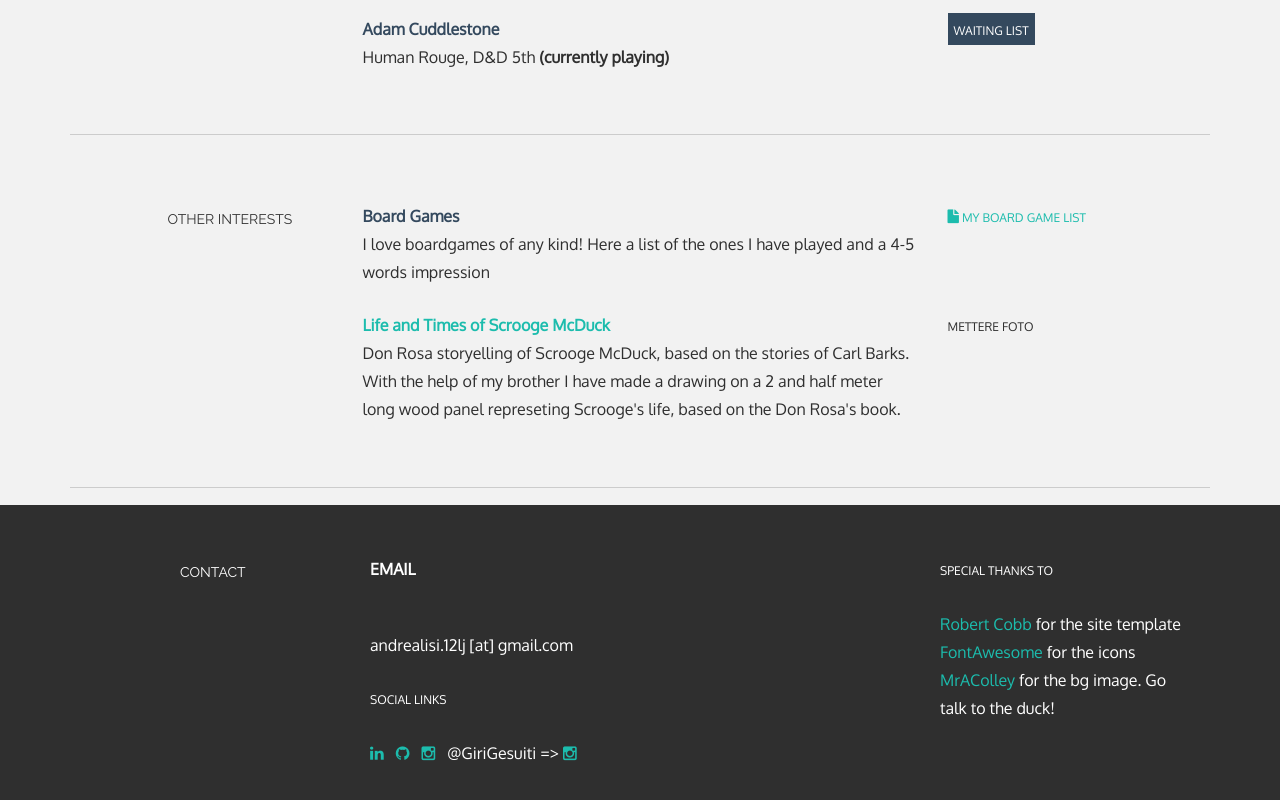
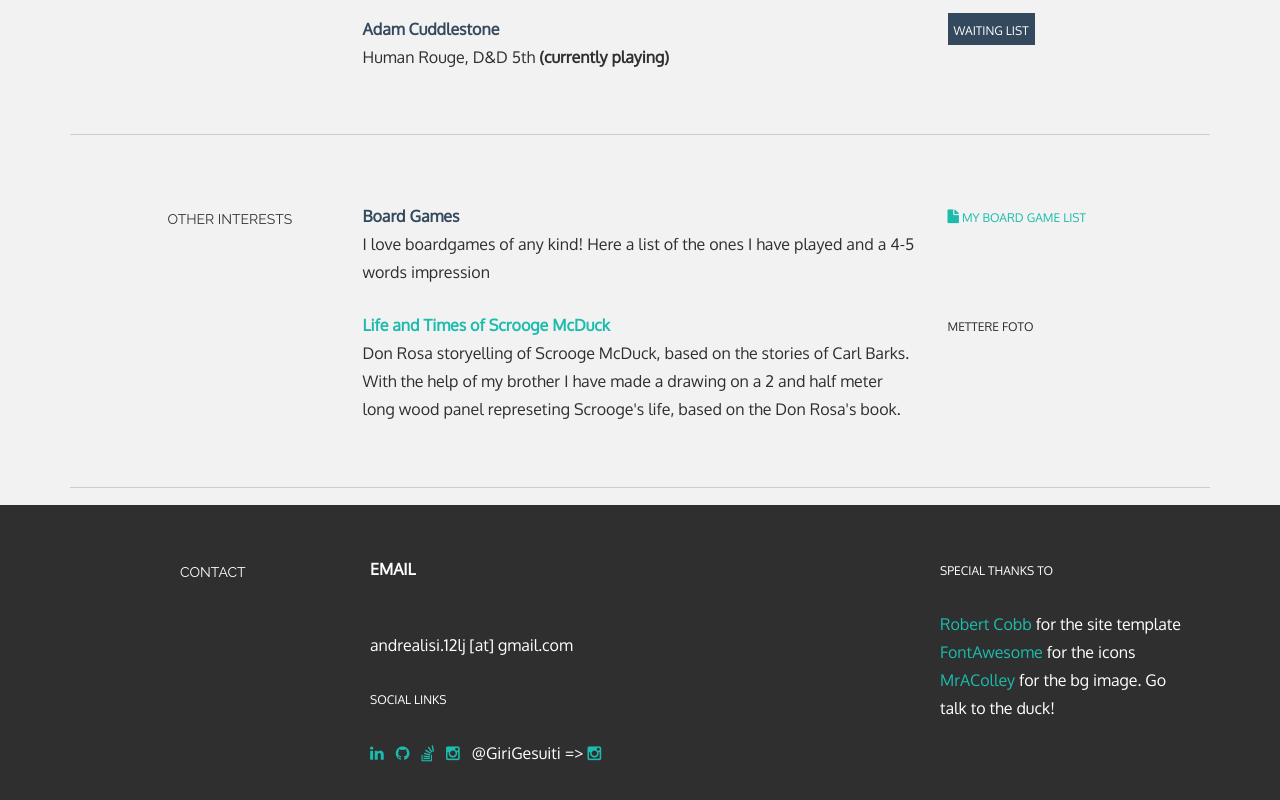
Before and after one commit to 0Alic/0Alic.github.io, a plain HTML site: page index.html in a window 1280 px wide. Shown: the part 2615-3415 px from the top of the page. Drawn offline with Linux system fonts and the light colour scheme.

Commit message:
Added icon stack exchange

```diff
--- a/index.html
+++ b/index.html
@@ -349,6 +349,7 @@
 					<p>
 						<a href="https://www.linkedin.com/in/andrea-lisi-16b2a5129/" target="_blank"><i class="icon-linkedin"></i></a>
 						<a href="https://github.com/0Alic" target="_blank"><i class="icon-github"></i></a>
+						<a href="https://ethereum.stackexchange.com/users/39567/0alic" target="_blank"><i class="icon-stackexchange"></i></a>
 						<a href="https://www.instagram.com/0alic/" target="_blank"><i class="icon-instagram"></i></a>
 						@GiriGesuiti =>
 						<a href="https://www.instagram.com/girigesuiti/" target="_blank"><i class="icon-instagram"></i></a>
```
